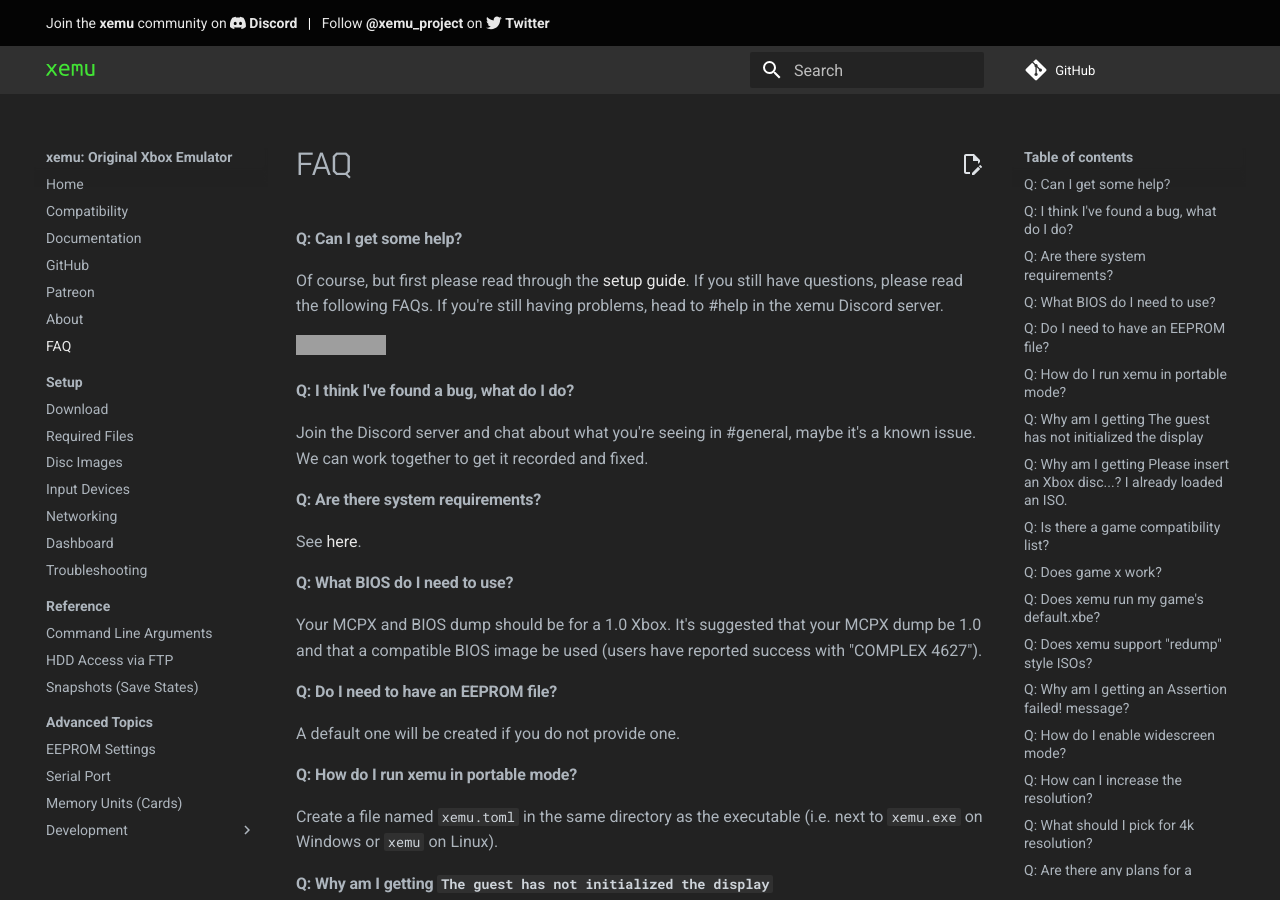
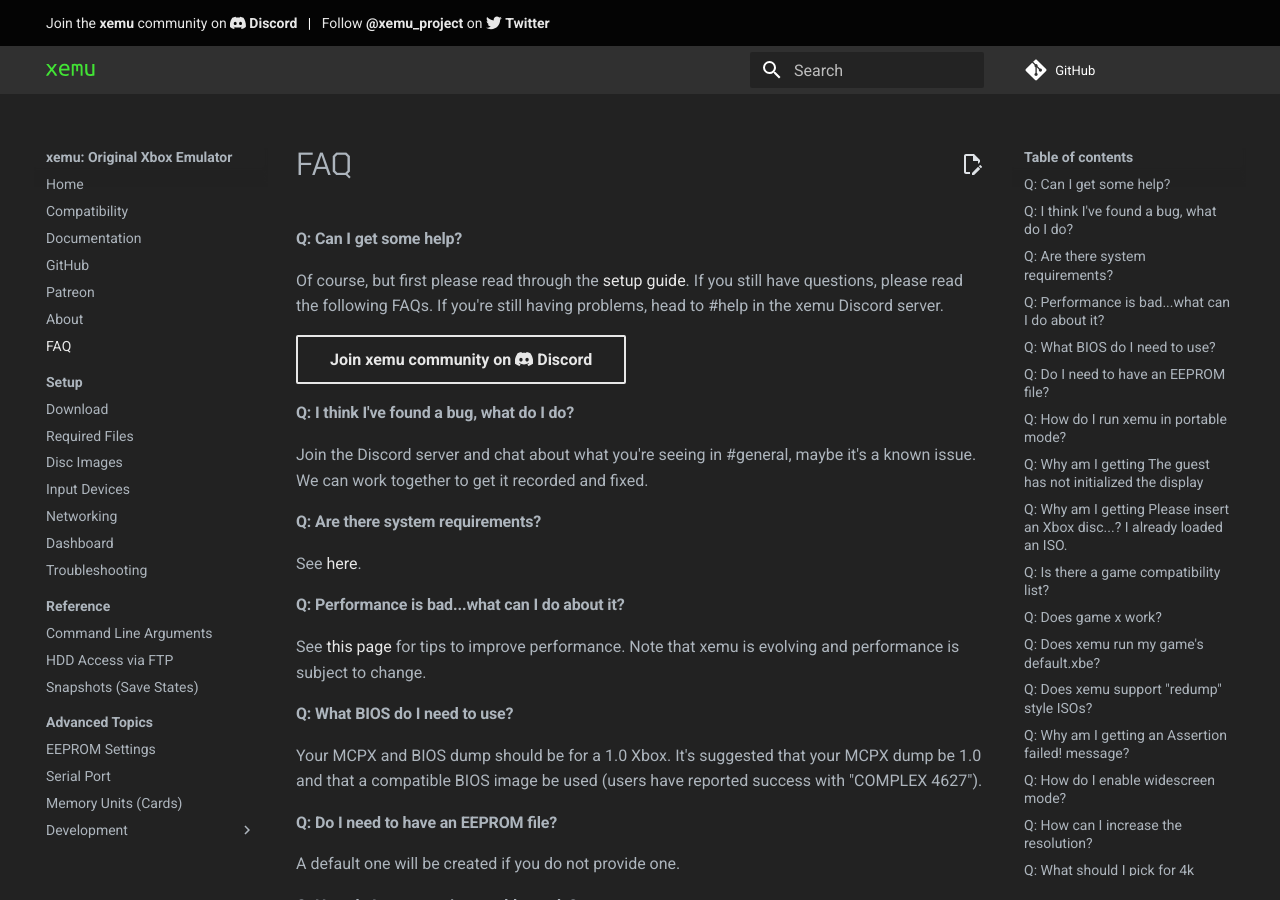
Before and after one commit to xemu-project/xemu-website, an MkDocs documentation site: the page built from docs/docs/faq.md, in a window 1280 px wide and 900 px high. Built offline with MkDocs 1.6.1 and Material for MkDocs 9.7.7, drawn with Linux system fonts in a browser that asks for light colours; comment, search, counter and statistics services are not loaded; grey boxes are pictures that could not be loaded.

Commit message:
Replace Discord link in FAQ with something nicer

```diff
--- a/docs/docs/faq.md
+++ b/docs/docs/faq.md
@@ -1,13 +1,16 @@
 #### Q: Can I get some help?
 Of course, but first please read through the [setup guide](download.md). If you still have questions, please read the following FAQs. If you're still having problems, head to #help in the xemu Discord server.
 
-[![Chat Badge](https://img.shields.io/badge/Chat-xemu%20Discord%20Server-7289DA?logo=Discord&logoColor=white)](https://discord.gg/ayyjsuM)
+[Join xemu community on :fontawesome-brands-discord: Discord](https://discord.gg/ayyjsuM){ .md-button .md-button--secondary target="_blank" }
 
 #### Q: I think I've found a bug, what do I do?
 Join the Discord server and chat about what you're seeing in #general, maybe it's a known issue. We can work together to get it recorded and fixed.
 
 #### Q: Are there system requirements?
 See [here](about.md#system-requirements).
+
+#### Q: Performance is bad...what can I do about it?
+See [this page](troubleshooting.md/#windows-performance-considerations) for tips to improve performance. Note that xemu is evolving and performance is subject to change.
 
 #### Q: What BIOS do I need to use?
 Your MCPX and BIOS dump should be for a 1.0 Xbox. It's suggested that your MCPX dump be 1.0 and that a compatible BIOS image be used (users have reported success with "COMPLEX 4627").
```
